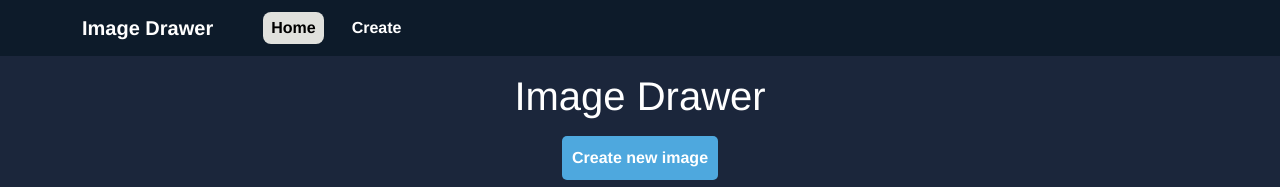
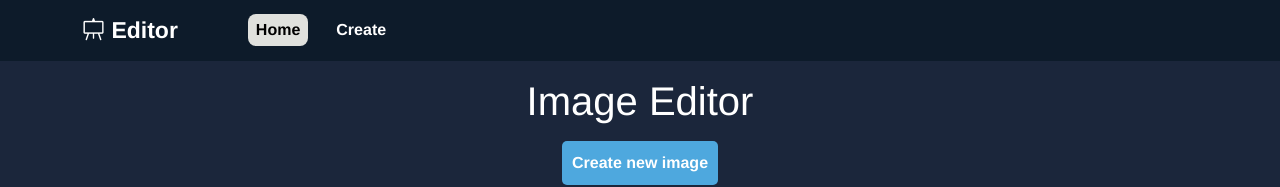
Before and after one commit to Andrejs60/image-editor, a Vue app: page / in a window 1280 px wide. Shown: the top 187 px of the page. Built offline with nearby package versions, Linux system fonts and the light colour scheme; no server answers.

Commit message:
add logo and change name

```diff
--- a/public/index.html
+++ b/public/index.html
@@ -11,6 +11,10 @@
       rel="stylesheet"
       integrity="sha384-0evHe/X+R7YkIZDRvuzKMRqM+OrBnVFBL6DOitfPri4tjfHxaWutUpFmBp4vmVor"
       crossorigin="anonymous"
+    />
+    <link
+      rel="stylesheet"
+      href="https://cdn.jsdelivr.net/npm/bootstrap-icons@1.8.3/font/bootstrap-icons.css"
     />
   </head>
   <body>
--- a/src/components/navigation/NavBar.vue
+++ b/src/components/navigation/NavBar.vue
@@ -1,9 +1,9 @@
 <template>
   <nav class="navbar navbar-expand-lg">
     <div class="container-md">
-      <router-link class="navbar-brand logo" exact-active-class="" to="/">{{
-        title
-      }}</router-link>
+      <router-link class="navbar-brand logo" exact-active-class="" to="/"
+        ><i class="bi bi-easel"></i> Editor</router-link
+      >
       <button
         class="navbar-toggler"
         type="button"
@@ -41,8 +41,9 @@ export default {
 
 <style scoped>
 .logo {
-  margin-right: 40px;
+  margin-right: 60px;
   color: white;
+  font-size: 23px;
 }
 
 .navbar {
--- a/src/views/HomeView.vue
+++ b/src/views/HomeView.vue
@@ -1,6 +1,6 @@
 <template>
   <div class="home">
-    <h1>Image Drawer</h1>
+    <h1>Image Editor</h1>
     <button @click="gotoCreate">Create new image</button>
     <h2>Saved Images</h2>
     <ImagePreviewGrid />
```
